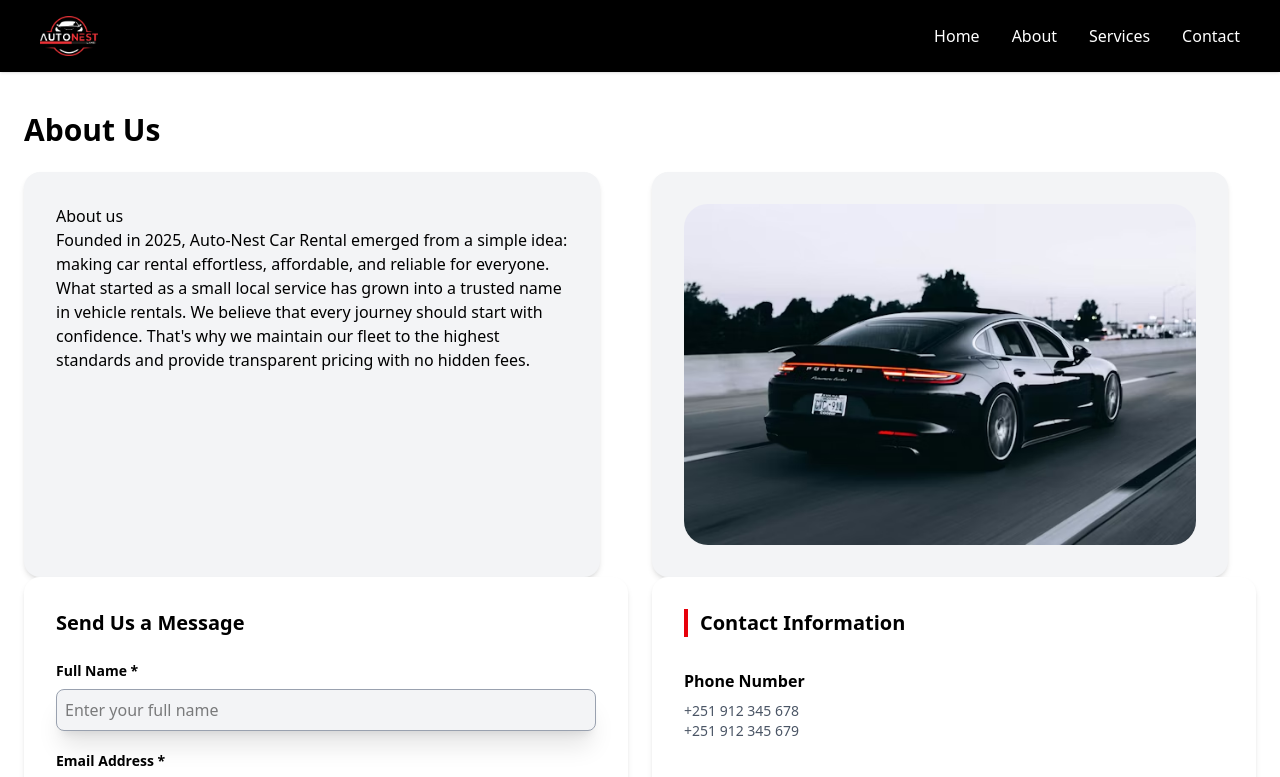
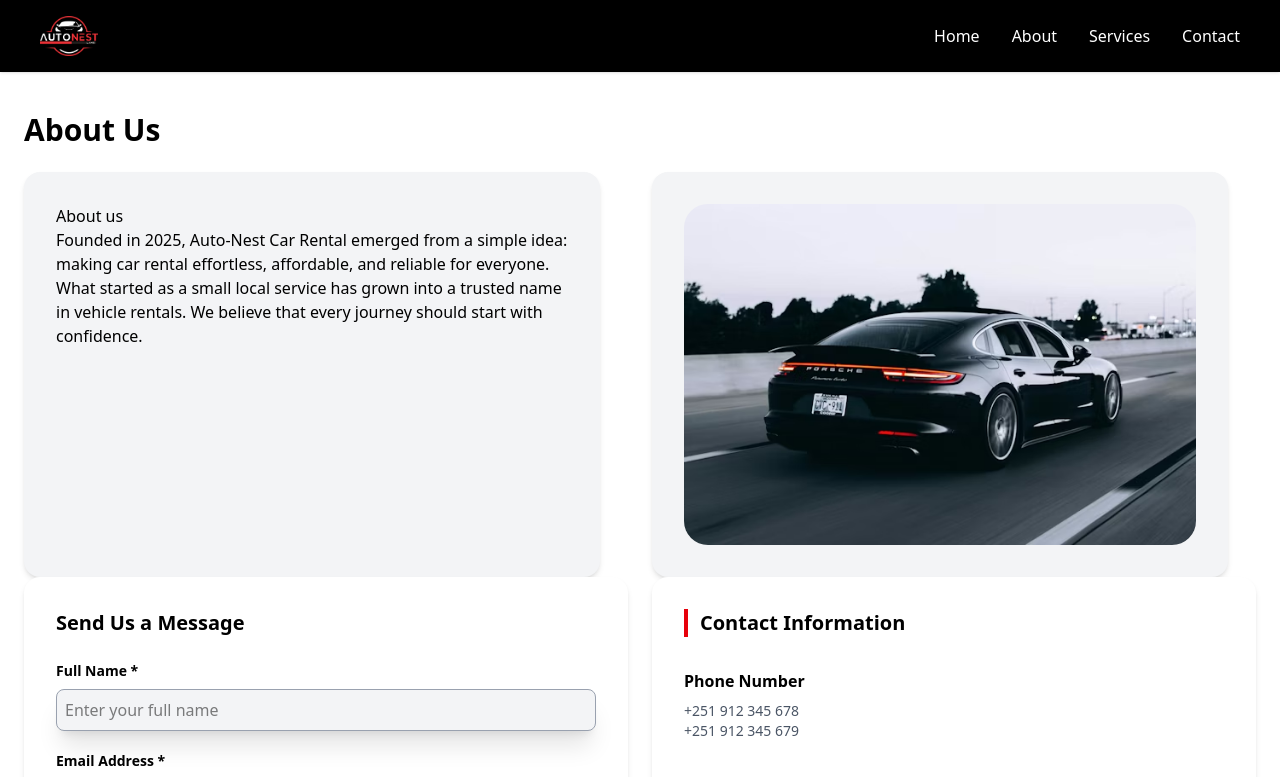
Before and after one commit to abinishifex/car-rental-react, a React app: page /about in a window 1280 px wide. Shown: the top 777 px of the page. Built offline with nearby package versions, Linux system fonts and the light colour scheme; the HTML template or start-up script is replaced by a standard one.

Commit message:
about paragraph

```diff
--- a/src/pages/About.jsx
+++ b/src/pages/About.jsx
@@ -16,8 +16,7 @@ function About() {
              and reliable for everyone. What started as a small local service
               has grown into a trusted name in vehicle rentals.
             We believe that every journey should start with confidence.
-            That's why we maintain our fleet to the highest standards and
-             provide transparent pricing with no hidden fees.
+
           </p>
 
         </div>
```
